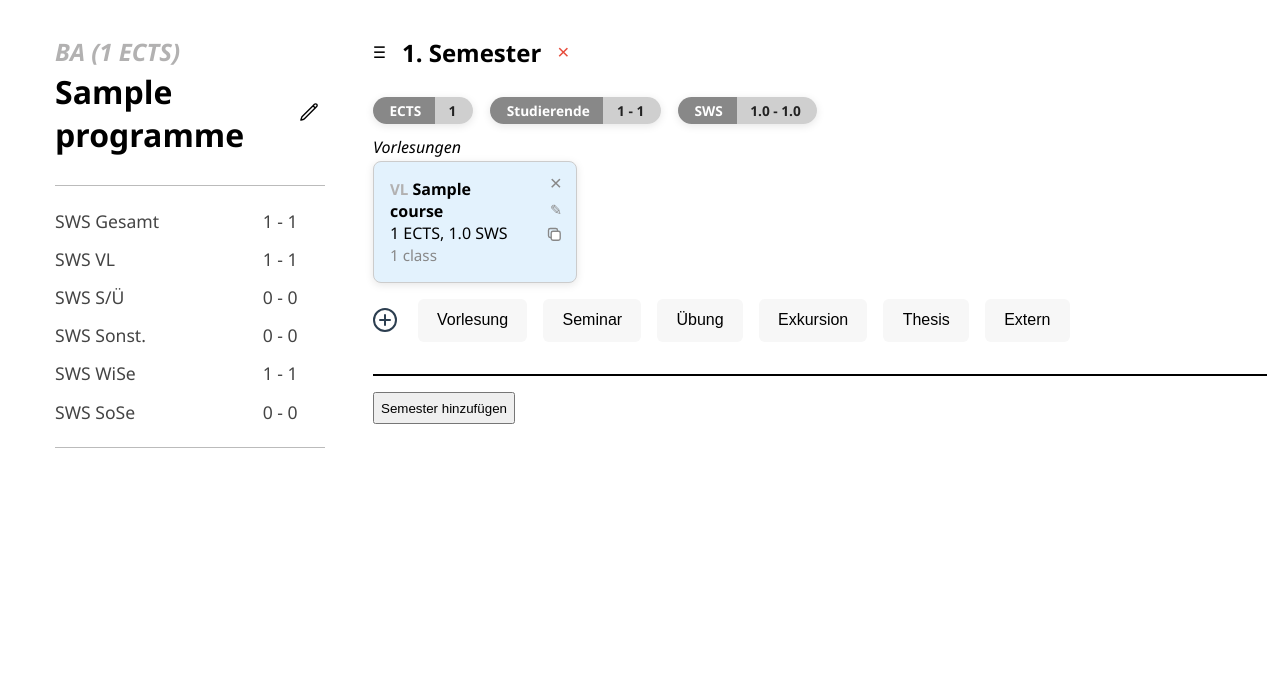
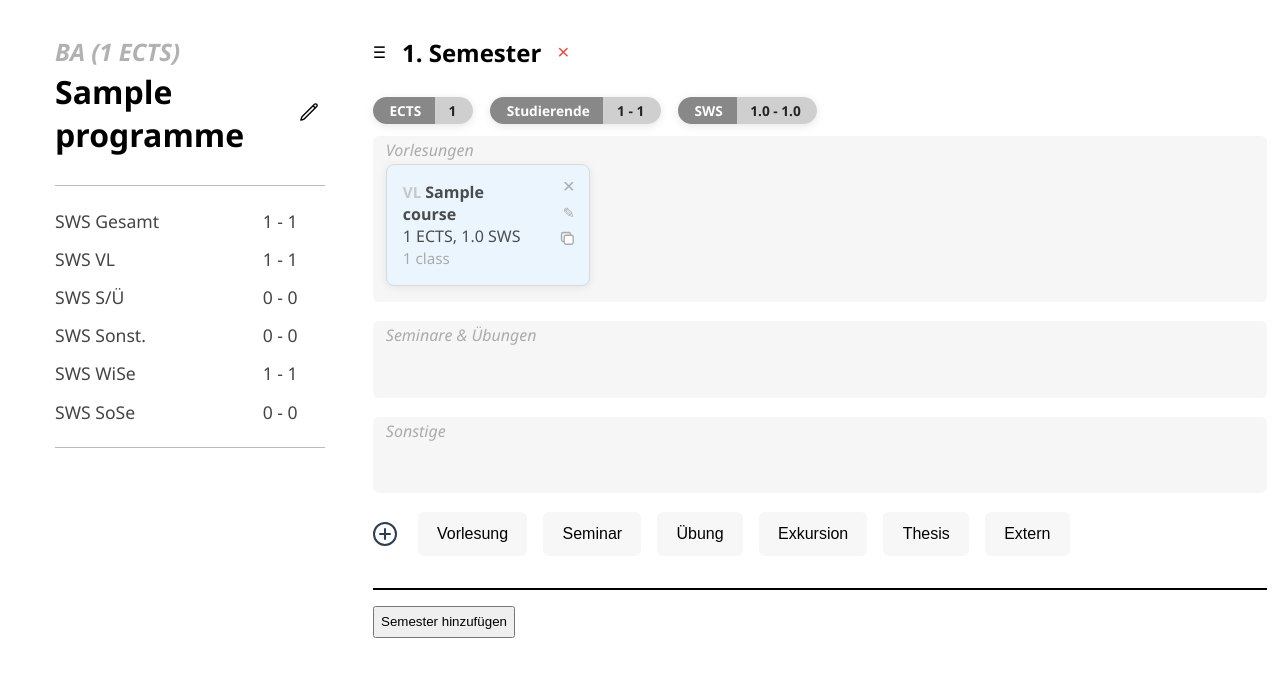
Before and after one commit to jfb-h/programme-designer, a Django app: page /programme/1/ in a window 1280 px wide. Shown: the part 69-746 px from the top of the page. Run offline with Django 5.2, Linux system fonts and the light colour scheme; a user stored in the database is signed in; tables that the repository leaves empty hold one stand-in row (values such as "Sample post").

Commit message:
group lanes for courses

```diff
--- a/studyprogrammes/static/studyprogrammes/site.css
+++ b/studyprogrammes/static/studyprogrammes/site.css
@@ -213,3 +213,15 @@ input[name=message] {
     font-size: 1em;
   }
 }
+.group-placeholder {
+  margin-bottom: 1.2em !important;
+  min-height: 48px;
+  background: #f3f3f3;
+  border-radius: 6px;
+  padding: 1.2em 1.2em 1.5em 1.2em;
+  opacity: 0.7;
+}
+
+.group-placeholder .course-list {
+  padding: 0.0em 0.0em 0.8em 0.0em;
+}
--- a/studyprogrammes/templates/studyprogrammes/programme.html
+++ b/studyprogrammes/templates/studyprogrammes/programme.html
@@ -88,11 +88,11 @@
         </div>
         <!-- Course Groups -->
         {% for group in course_type_groups %}
-          {% with group_courses=semester.courses_by_type|dict_get:group.0 %}
-            {% if group_courses %}
-              <div class="course-group-row" style="margin-bottom:0.5em;">
-                <div style="font-style:italic; margin-bottom:0.2em;">{{ group.1 }}</div>
-                <div id="course-list-{{ semester.id }}-{{ group.0 }}" class="course-list" style="display:flex; gap:1em; flex-wrap:wrap;">
+          <div class="course-group-row group-placeholder" style="margin-bottom:0.5em; min-height:48px; background:#f3f3f3; border-radius:6px; padding:0.2em 0.8em; opacity:0.7;">
+            <div style="font-style:italic; color:#888; min-width:120px; margin-bottom:0.2em;">{{ group.1 }}</div>
+            <div id="course-list-{{ semester.id }}-{{ group.0 }}" class="course-list" style="display:flex; gap:1em; flex-wrap:wrap; width:100%; min-height:32px; background:transparent;">
+              {% with group_courses=semester.courses_by_type|dict_get:group.0 %}
+                {% if group_courses %}
                   {% for course in group_courses %}
                     <div class="course-block" id="course-{{ course.id }}" data-group="{{ course.group }}">
                       <!-- Action Buttons Container -->
@@ -144,10 +144,10 @@
                       {% endif %}
                     </div>
                   {% endfor %}
-                </div>
-              </div>
-            {% endif %}
-          {% endwith %}
+                {% endif %}
+              {% endwith %}
+            </div>
+          </div>
         {% endfor %}
 
         <div style="margin-top:1em; display:flex; gap:1em; flex-wrap:wrap;">
```
